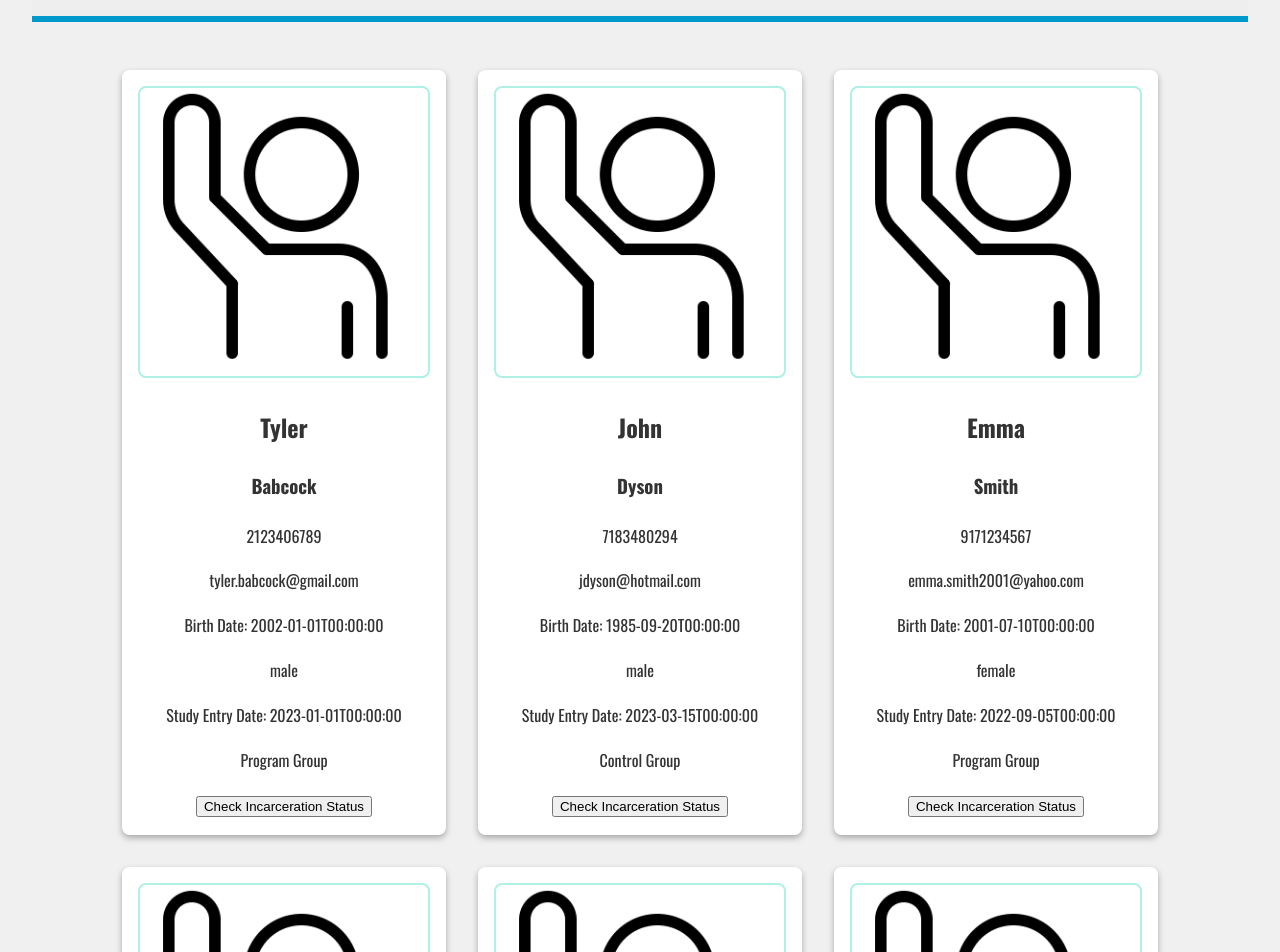
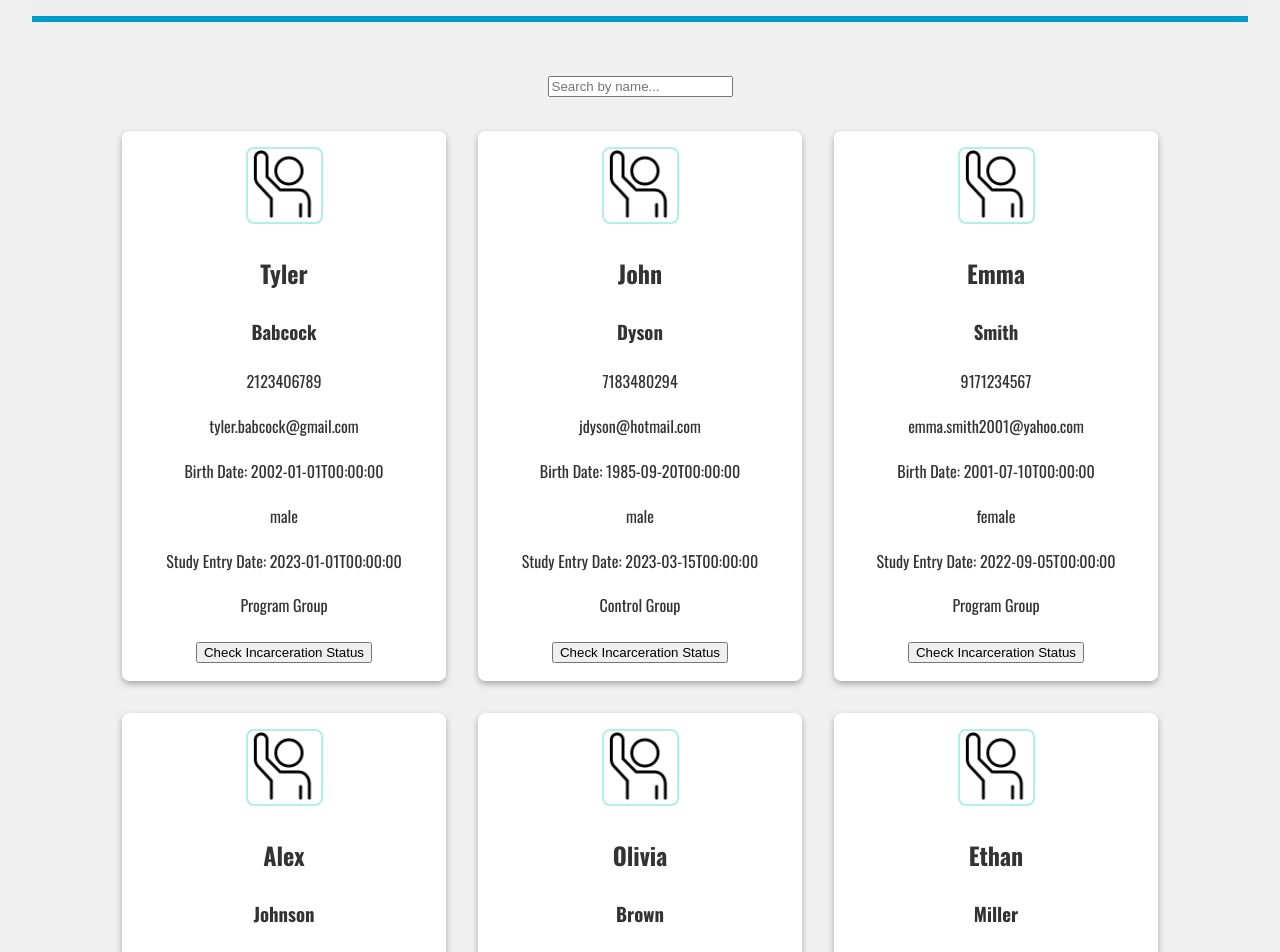
Before and after one commit to bretbarden/study-intake-system, a React (Create React App) app: page /registry in a window 1280 px wide. Shown: the part 340-1292 px from the top of the page. Built offline with nearby package versions, Linux system fonts and the light colour scheme; data requests are answered from the project's data file.

Commit message:
for initial submission

```diff
--- a/db.json
+++ b/db.json
@@ -621,6 +621,17 @@
       "studyEntryDate": "2023-08-24T12:41:05",
       "researchGroup": "Program",
       "id": 52
+    },
+    {
+      "firstName": "Liza",
+      "lastName": "Miller",
+      "phone": "2123490",
+      "email": "miller@gmail.com",
+      "birthDate": "12/13/2000",
+      "gender": "non-binary",
+      "studyEntryDate": "2023-08-24T13:44:01",
+      "researchGroup": "Program",
+      "id": 53
     }
   ]
 }
--- a/src/components/ParticipantList.jsx
+++ b/src/components/ParticipantList.jsx
@@ -1,19 +1,37 @@
 import ParticipantListCard from "./ParticipantListCard"
 import { useLoaderData } from 'react-router-dom'
+import {useState} from 'react'
+
+
 
 function ParticipantList() {
+  const [searchTerm, setSearchTerm] = useState('');
+  const { participants } = useLoaderData();
 
-  const { participants } = useLoaderData()
+  const filteredParticipants = participants.filter(participantObj =>
+    participantObj.firstName.toLowerCase().includes(searchTerm.toLowerCase()) ||
+    participantObj.lastName.toLowerCase().includes(searchTerm.toLowerCase())
+  );
 
-  const mappedParticipants = participants.map(participantObj => (
+  const mappedParticipants = filteredParticipants.map(participantObj => (
     <ParticipantListCard key={participantObj.id} participantObj={participantObj} />
-  ))
+  ));
 
   return (
-    <div className="participant-list">
-      { mappedParticipants }
+    <div>
+      <div className="search-bar">
+        <input
+          type="text"
+          placeholder="Search by name..."
+          value={searchTerm}
+          onChange={(e) => setSearchTerm(e.target.value)}
+        />
+      </div>
+      <div className="participant-list">
+        {mappedParticipants}
+      </div>
     </div>
-  )
+  );
 }
 
-export default ParticipantList
+export default ParticipantList;
--- a/src/index.css
+++ b/src/index.css
@@ -201,13 +201,6 @@ code {
   transition: background-color 0.3s, transform 0.3s;
 }
 
-/* .participant-card {
-  background-color: #fff;
-  padding: 2em;
-  border-radius: 15px;
-  box-shadow: 0 6px 12px rgba(0, 0, 0, 0.3);
-  transition: background-color 0.3s, transform 0.3s;
-} */
 
 .participant-card:hover {
   background-color: #f9f9f9; /* Light gray card background */
@@ -216,7 +209,7 @@ code {
 
 .participant-card img {
   filter: sepia(70%) brightness(1.5) contrast(1.3); /* Brighter filter */
-  width: 100%;
+  width: 25%;
   max-width: 18em; /* Increased maximum width */
   border: 2px solid #0099cc;
   border-radius: 8px; /* Slightly smaller border radius */
--- a/src/index.js
+++ b/src/index.js
@@ -4,7 +4,6 @@ import './index.css';
 
 import { createBrowserRouter, RouterProvider } from 'react-router-dom'
 
-// Components
 import App from './components/App';
 import MainPage from './components/MainPage';
 import About from './components/About';
@@ -15,7 +14,6 @@ import ParticipantPage from './components/ParticipantPage';
 import EnrollmentTrends from './components/EnrollmentTrends';
 
 
-// Loaders
 import { getParticipantsLoader, singleParticipantLoader} from './loaders'
 
 
```
Also changed, not shown: src/App.css (+0 -15 lines), src/components/ParticipantJailStatus.jsx (deleted, +0 -50 lines), src/components/ParticipantJailStatusButton.jsx (+1 -14 lines), 1 other file (tests, documents, lock files or other folders).
